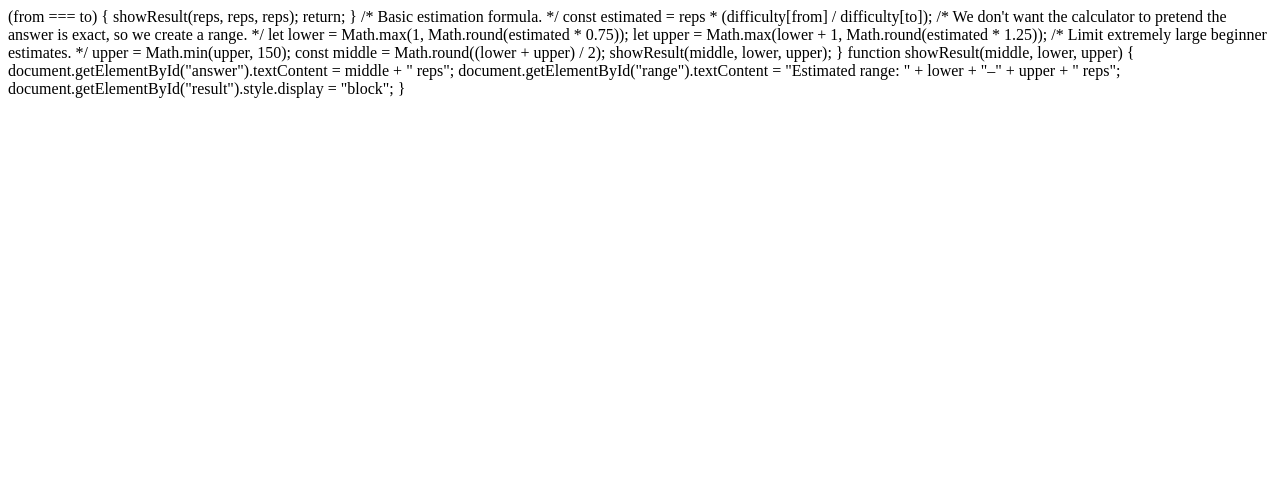
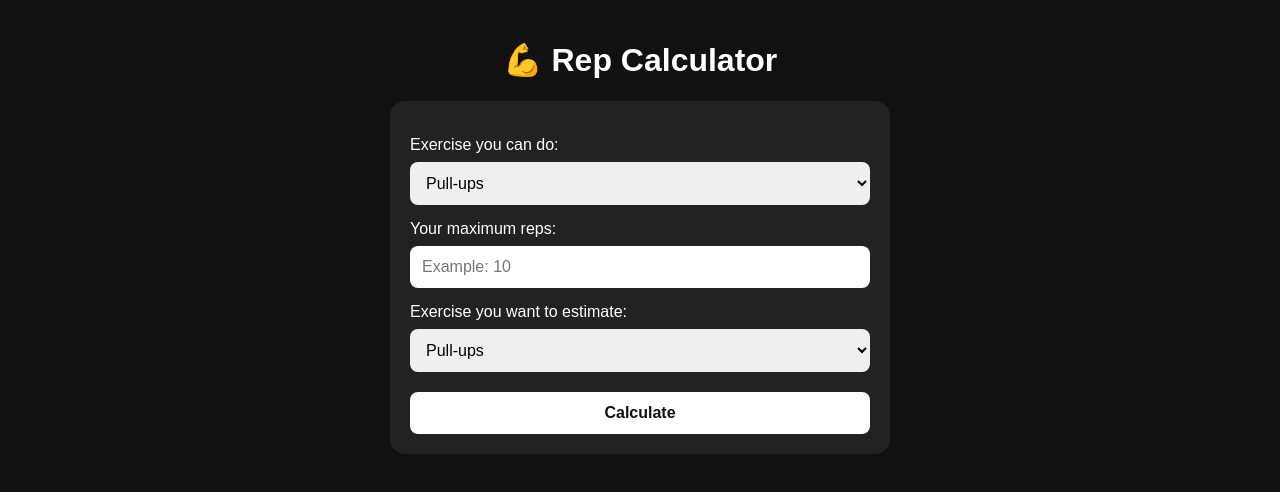
Before and after one commit to naitikchandra6-code/rep-calculator, a plain HTML site: page index.html in a window 1280 px wide. Drawn offline with Linux system fonts and the light colour scheme.

Commit message:
Update index.html

```diff
--- a/index.html
+++ b/index.html
@@ -1,30 +1,171 @@
-(from === to) {
+<!DOCTYPE html>
+<html lang="en">
+<head>
+  <meta charset="UTF-8">
+  <meta name="viewport" content="width=device-width, initial-scale=1.0">
+  <title>Rep Calculator</title>
+
+  <style>
+    body {
+      font-family: Arial, sans-serif;
+      background: #111;
+      color: white;
+      margin: 0;
+      padding: 20px;
+    }
+
+    .container {
+      max-width: 500px;
+      margin: auto;
+    }
+
+    h1 {
+      text-align: center;
+    }
+
+    .card {
+      background: #222;
+      padding: 20px;
+      border-radius: 15px;
+      margin-top: 20px;
+    }
+
+    label {
+      display: block;
+      margin-top: 15px;
+      margin-bottom: 8px;
+    }
+
+    select,
+    input,
+    button {
+      width: 100%;
+      padding: 12px;
+      box-sizing: border-box;
+      border-radius: 8px;
+      border: none;
+      font-size: 16px;
+    }
+
+    button {
+      margin-top: 20px;
+      background: #fff;
+      color: #111;
+      font-weight: bold;
+    }
+
+    button:active {
+      transform: scale(0.98);
+    }
+
+    #result {
+      display: none;
+      margin-top: 20px;
+      padding: 15px;
+      background: #333;
+      border-radius: 10px;
+      text-align: center;
+    }
+
+    #answer {
+      font-size: 28px;
+      font-weight: bold;
+    }
+  </style>
+</head>
+
+<body>
+
+  <div class="container">
+
+    <h1>💪 Rep Calculator</h1>
+
+    <div class="card">
+
+      <label for="from">Exercise you can do:</label>
+
+      <select id="from">
+        <option value="pullups">Pull-ups</option>
+        <option value="pushups">Push-ups</option>
+        <option value="squats">Squats</option>
+        <option value="dips">Dips</option>
+        <option value="lunges">Lunges</option>
+        <option value="situps">Sit-ups</option>
+      </select>
+
+      <label for="reps">Your maximum reps:</label>
+
+      <input
+        type="number"
+        id="reps"
+        min="1"
+        placeholder="Example: 10"
+      >
+
+      <label for="to">Exercise you want to estimate:</label>
+
+      <select id="to">
+        <option value="pullups">Pull-ups</option>
+        <option value="pushups">Push-ups</option>
+        <option value="squats">Squats</option>
+        <option value="dips">Dips</option>
+        <option value="lunges">Lunges</option>
+        <option value="situps">Sit-ups</option>
+      </select>
+
+      <button onclick="calculate()">Calculate</button>
+
+      <div id="result">
+        <div>Estimated reps</div>
+        <div id="answer"></div>
+        <div id="range"></div>
+      </div>
+
+    </div>
+
+  </div>
+
+  <script>
+
+    const difficulty = {
+      pullups: 5,
+      dips: 4,
+      pushups: 3,
+      lunges: 2,
+      situps: 2,
+      squats: 1
+    };
+
+    function calculate() {
+
+      const from = document.getElementById("from").value;
+      const to = document.getElementById("to").value;
+      const reps = Number(document.getElementById("reps").value);
+
+      if (!reps || reps < 1) {
+        alert("Please enter your maximum reps.");
+        return;
+      }
+
+      if (from === to) {
         showResult(reps, reps, reps);
         return;
       }
 
-      /*
-        Basic estimation formula.
-      */
-
       const estimated =
         reps * (difficulty[from] / difficulty[to]);
 
-      /*
-        We don't want the calculator to pretend
-        the answer is exact, so we create a range.
-      */
+      let lower = Math.max(1, Math.round(estimated * 0.75));
 
-      let lower = Math.max(1, Math.round(estimated * 0.75));
-      let upper = Math.max(lower + 1, Math.round(estimated * 1.25));
-
-      /*
-        Limit extremely large beginner estimates.
-      */
+      let upper = Math.max(
+        lower + 1,
+        Math.round(estimated * 1.25)
+      );
 
       upper = Math.min(upper, 150);
 
-      const middle = Math.round((lower + upper) / 2);
+      const middle =
+        Math.round((lower + upper) / 2);
 
       showResult(middle, lower, upper);
     }
@@ -37,7 +178,8 @@
       document.getElementById("range").textContent =
         "Estimated range: " + lower + "–" + upper + " reps";
 
-      document.getElementById("result").style.display = "block";
+      document.getElementById("result").style.display =
+        "block";
     }
 
   </script>
```
